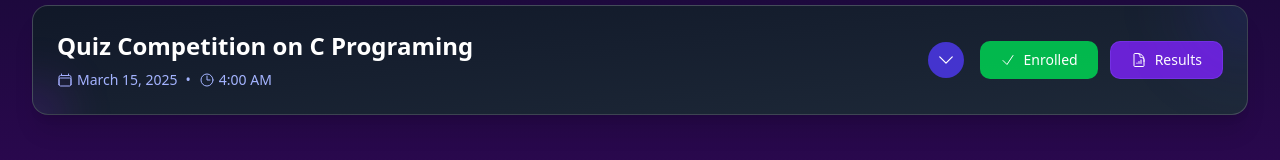
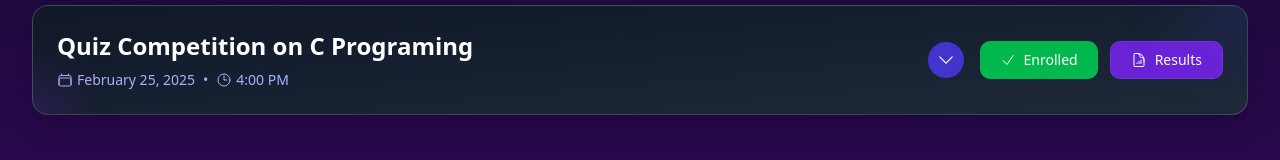
Before and after one commit to GECBUXAR/CODING_CLUB_FRONTEND, a React (Vite) app: page /events in a window 1280 px wide. Shown: the part 401-561 px from the top of the page. Built offline with nearby package versions, Linux system fonts and the light colour scheme.

Commit message:
basic changes

```diff
--- a/src/components/AllEventes.jsx
+++ b/src/components/AllEventes.jsx
@@ -19,8 +19,8 @@ const events = [
     eventName: "Quiz Competition on C Programing",
     description:
       "Learn the fundamentals of C Programing and make your Consept clear with the help of Quiz Competition.",
-    date: "March 15, 2025",
-    time: "4:00 AM",
+    date: "February 25, 2025",
+    time: "4:00 PM",
     location: "Academic buildings, Room 110",
     attendees: 100,
     category: "Tech",
--- a/src/components/Eventes.jsx
+++ b/src/components/Eventes.jsx
@@ -7,7 +7,6 @@ import { useGSAP } from "@gsap/react";
 gsap.registerPlugin(ScrollTrigger, useGSAP);
 
 const Events = () => {
-  // Refs for animations
   const sectionRef = useRef(null);
   const headerRef = useRef(null);
   const cardsRef = useRef([]);
@@ -25,7 +24,7 @@ const Events = () => {
         "Learn the fundamentals of C Programing and make your Consept clear with the help of Quiz Competition.",
       speakers: ["Club Coordinators"],
     },
- ];
+  ];
 
   useGSAP(
     () => {
```
